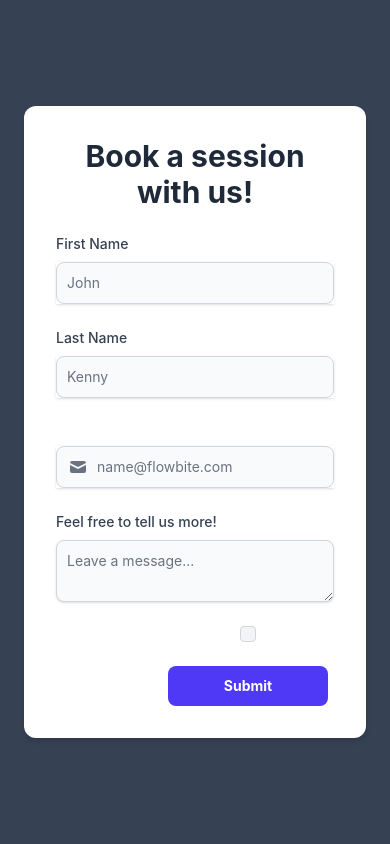
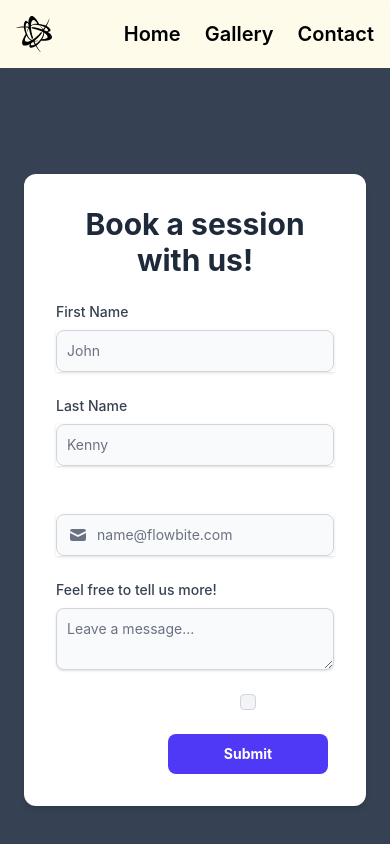
Before and after one commit to palak2025/photography-site, a React (Vite) app: page /contact in a window 390 px wide. Shown: the top 844 px of the page. Built offline with nearby package versions, Linux system fonts and the light colour scheme.

Commit message:
Updated componentss to be responsive

```diff
--- a/src/App.jsx
+++ b/src/App.jsx
@@ -1,23 +1,21 @@
-import React from 'react';
+import { Routes, Route } from 'react-router-dom';
+import Home from './components/Home';
 import Contact from './components/Contact';
 import Gallery from './components/Gallery';
-import Home from './components/Home';
-import { Route, Routes } from 'react-router-dom';
 import Footer from './components/Footer';
 
 
 function App() {
   return (
     <>
+
       <Routes>
-          <Route path='/' element={<Home/>}/>
-          <Route path='/gallery' element={<Gallery/>}/>
-          <Route path='/contact' element={<Contact/>}/>
+        <Route path="/" element={<Home />} />
+        <Route path="/contact" element={<Contact />} />
+        <Route path="/gallery" element={<Gallery />} />
       </Routes>
-
-       <Footer />
+      <Footer />
     </>
-
   );
 }
 
--- a/src/components/Contact.jsx
+++ b/src/components/Contact.jsx
@@ -2,6 +2,7 @@ import React, { useEffect } from 'react';
 import { Button, Checkbox, Label, TextInput, Textarea } from "flowbite-react";
 import { HiMail } from 'react-icons/hi';
 import { gsap } from 'gsap';
+import Navbar1 from './Navbar';
 
 const Contact = () => {
   useEffect(() => {
@@ -12,7 +13,10 @@ const Contact = () => {
   }, []);
 
   return (
-    <div className='flex items-center justify-center min-h-screen w-full bg-gray-700 p-6'>
+    <>
+         <Navbar1/>
+          <div className='flex items-center justify-center min-h-screen w-full bg-gray-700 p-6'>
+
       <form className="bg-white shadow-md rounded-xl p-8 w-full max-w-md mx-auto">
         <h1 className="text-3xl font-bold text-center text-gray-800 mb-6 form-field">Book a session with us!</h1>
 
@@ -46,6 +50,8 @@ const Contact = () => {
         <Button type="submit" className='form-field font-bold bg-indigo-600 hover:bg-indigo-700 text-white mt-6 ml-28 flex items-center justify-center w-40 h-10'>Submit</Button>
       </form>
     </div>
+    </>
+
   );
 };
 
--- a/src/components/Gallery.jsx
+++ b/src/components/Gallery.jsx
@@ -4,6 +4,7 @@ import '../index.css';
 import MyCarousel from "./Carousel";
 import { gsap } from "gsap";
 import { ScrollTrigger } from "gsap/ScrollTrigger";
+import Navbar1 from "./Navbar";
 
 gsap.registerPlugin(ScrollTrigger);
 
@@ -11,7 +12,7 @@ const Gallery = () => {
     const mainContainer = useRef(null);
 
     useEffect(() => {
-        // Timeline for the first section (Client Galleries)
+
         const tl1 = gsap.timeline({
             scrollTrigger: {
                 trigger: ".gallery-section-1",
@@ -89,7 +90,7 @@ const Gallery = () => {
 
     return (
         <div ref={mainContainer}>
-
+           <Navbar1/>
             <div className="gallery-section-1 flex justify-center items-center py-16 px-6 bg-[url(https://images.unsplash.com/photo-1507643179773-3e975d7ac515?q=80&w=1170&auto=format&fit=crop&ixlib=rb-4.1.0&ixid=M3wxMjA3fDB8MHxwaG90by1wYWdlfHx8fGVufDB8fHx8fA%3D%3D)]">
                 <div className="w-full max-w-4xl rounded-4xl shadow-2xl bg-gray-800 text-gray-400 shadow-xl p-12">
                     <h1 className="text-4xl font-bold tracking-tight mb-6 uppercase fade-in-up">
--- a/src/components/Home.jsx
+++ b/src/components/Home.jsx
@@ -1,10 +1,7 @@
 import React, { useRef, useEffect } from "react";
-import { Button, Carousel } from "flowbite-react";
 import { gsap } from "gsap";
-import { FaAllergies } from 'react-icons/fa';
-import Navbar from "./Navbar";
-import MyCarousel from "./Carousel";
 import { Link } from "react-router-dom";
+import Navbar1 from "./Navbar";
 
 const Home = () => {
   const overlayRef = useRef(null);
@@ -27,23 +24,27 @@ const Home = () => {
     });
 
     // Animate text in with a slight delay
-        tl.to(".fade-in", {
+    tl.to(
+      ".fade-in",
+      {
         opacity: 1,
         y: 0,
         duration: 1.2,
         ease: "power3.out",
         stagger: 0.2,
-        }, "-=0.7");
+      },
+      "-=0.7"
+    );
 
     return () => tl.kill();
   }, []);
 
   return (
     <>
-            <Navbar />
+      <Navbar1/>
 
       <section
-                className="relative  w-screen h-screen bg-cover bg-no-repeat bg-center text-white flex items-center justify-center flex-col
+        className="relative w-screen h-screen bg-cover bg-no-repeat bg-center text-white flex items-center justify-center flex-col
         bg-[url('https://px-web-images6.pixpa.com/375cs_ILYbR5kpyAcIamnvAKHCzplBfOwkFFPorMxU0/rs:fit:2560:0/q:80/czM6Ly9waXhwYS10ZXN0L2NvbS9sYXJnZS82MjIwMzcvMTY1MDEwMjE1MC03NTQwMDMtamMtZ2VsbGlkb24teGRzcTN1M3p1cWMtdW5zcGxhc2guanBn')]"
       >
         <div
@@ -51,7 +52,7 @@ const Home = () => {
           className="absolute inset-0 bg-black bg-opacity-100 z-10"
         ></div>
 
-                <div className="relative text-center z-20 p-4 ">
+        <div className="relative text-center z-20 p-4">
           <h1 className="text-5xl md:text-6xl font-bold fade-in">
             Capturing Moments
           </h1>
@@ -59,22 +60,21 @@ const Home = () => {
             Professional Photography for Every Occasion
           </p>
           <div className="flex justify-center mt-6 fade-in">
-                        <Link  to="/Contact" className="font-bold text-xl hover:text-amber-400">
+            <Link to="/Contact" className="font-bold text-xl hover:text-amber-400">
               Book a Shoot
             </Link>
           </div>
-                    <div className="text-center w-150 mt-10 text-lg fade-in">
+          <div className="text-center max-w-2xl mx-auto mt-10 text-lg fade-in">
             Hello, I am Palak, a lifestyle photographer based in Noida, Uttar Pradesh. My passion is to document the fleeting moments of love to create timeless, beautiful images as memories. I love capturing weddings, elopements and also families. My style is minimal, natural and understated. Looking forward to capturing your special day for eternity.
           </div>
         </div>
       </section>
 
       <div className="text-center mb-6 mt-10">
-                <Link to="/Gallery" className="text-blue-950  font-bold text-xl  hover:cursor-pointer backdrop-brightness-88 hover:bg-amber-400">
+        <Link to="/Gallery" className="text-blue-950 font-bold text-xl hover:cursor-pointer backdrop-brightness-88 hover:bg-amber-400">
           Say Hello
         </Link>
       </div>
-
     </>
   );
 };
--- a/src/components/Navbar.jsx
+++ b/src/components/Navbar.jsx
@@ -8,25 +8,21 @@ const Navbar1 = () => {
     const container = useRef(null);
 
     useEffect(() => {
-
         const tl = gsap.timeline();
 
-
-        gsap.set(".fade-in", {
+        gsap.set(".nav-item", {
             opacity: 0,
-            y: -70,
+            y: -20,
         });
 
-
-        tl.to(".icon", {
+        tl.to(".nav-icon", {
             opacity: 1,
             y: 0,
             duration: 1.5,
             ease: "power3.out",
         });
 
-
-        tl.to(".nav-link", {
+        tl.to(".nav-item", {
             opacity: 1,
             y: 0,
             duration: 1.5,
@@ -35,24 +31,29 @@ const Navbar1 = () => {
         }, "-=1");
 
         return () => tl.kill();
-
     }, []);
 
     return (
-        <div  ref={container}>
-            <div ></div>
-            <Navbar className='flex   flex-row justify-between items-center !important dark:bg-amber-50 '>
-                <div className="text-6xl py-1 px-8 m-2.5 fade-in icon">
-                    <FaBattleNet/>
+        <Navbar fluid rounded className="!bg-amber-50 dark:!bg-amber-50 p-4">
+            <div className="flex items-center justify-between w-full">
+                <Link to="/" className="flex items-center nav-icon opacity-0">
+                    <FaBattleNet className="text-4xl sm:text-5xl lg:text-6xl" />
+                </Link>
+
+                <div className="flex gap-6 text-xl font-semibold">
+                    <Link to="/" className="nav-item hover:text-red-800 text-black">
+                        Home
+                    </Link>
+                    <Link to="/Gallery" className="nav-item hover:text-red-800 text-black">
+                        Gallery
+                    </Link>
+                    <Link to="/Contact" className="nav-item hover:text-red-800 text-black">
+                        Contact
+                    </Link>
                 </div>
-                <div className='flex flex-row justify-end gap-10 text-xl font-semibold mr-56 mb-8'>
-                    <Link to="/" className="nav-link fade-in hover:text-red-800 hover:cursor-pointer">Home</Link>
-                    <Link to="/Gallery" className="nav-link fade-in  hover:text-red-800 hover:cursor-pointer">Gallery</Link>
-                    <Link to="/Contact" className="nav-link fade-in  hover:text-red-800 hover:cursor-pointer ">Contact</Link>
-                </div>
-            </Navbar>
-        </div>
+            </div>
+        </Navbar>
     );
-}
+};
 
 export default Navbar1;
--- a/src/index.css
+++ b/src/index.css
@@ -2,6 +2,9 @@
 @import 'flowbite/dist/flowbite.min.css';
 
 
+
+
+/* Keyframes */
 @keyframes moveRight {
   from {
     transform: translateX(-10px);
@@ -11,7 +14,7 @@
   }
 }
 
-@keyframes moveLeft{
+@keyframes moveLeft {
   from {
     transform: translateX(0px);
   }
@@ -20,9 +23,30 @@
   }
 }
 
+/* Animation Classes */
 .animate-move-left {
-  animation: moveLeft 3s ease-in infinite;
+  animation: moveLeft 3s ease-in-out infinite;
 }
+
 .animate-move-right {
-  animation: moveRight 3s ease-in infinite;
+  animation: moveRight 3s ease-in-out infinite;
 }
+
+/* Responsive Scaling for Animated Cards */
+@media (max-width: 768px) {
+  .animate-move-left,
+  .animate-move-right {
+    width: 120px !important;
+    height: 120px !important;
+    animation-duration: 2.5s;
+  }
+}
+
+@media (max-width: 480px) {
+  .animate-move-left,
+  .animate-move-right {
+    width: 90px !important;
+    height: 90px !important;
+    animation-duration: 2s;
+  }
+}
```
Also changed, not shown: src/main.jsx (+8 -11 lines), 1 other file (tests, documents, lock files or other folders). Lines whose indentation alone changed are shown as unchanged.
